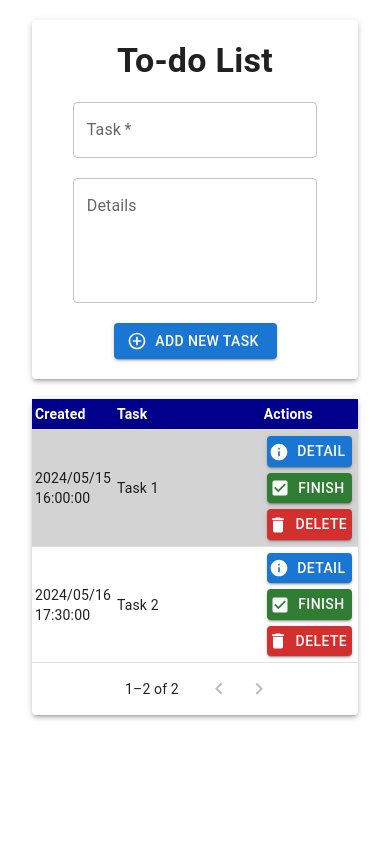
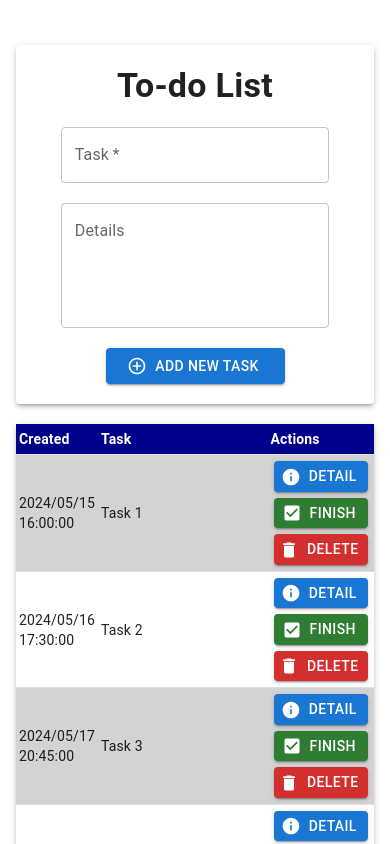
Before and after one commit to The-Aldi-Tri/to-do_app_client, a React (Create React App) app: page / in a window 390 px wide. Shown: the top 844 px of the page. Built offline with nearby package versions, Linux system fonts and the light colour scheme.

Commit message:
Make more responsive

```diff
--- a/src/App.css
+++ b/src/App.css
@@ -36,3 +36,18 @@
     transform: rotate(360deg);
   }
 }
+
+.container {
+  margin-top: 25px;
+  display: flex;
+  flex-direction: row;
+  /* Arrange components horizontally by default */
+}
+
+/* Media query for smaller screens */
+@media (max-width: 1000px) {
+  .container {
+    flex-direction: column;
+    /* Change direction to vertical for smaller screens */
+  }
+}
--- a/src/App.js
+++ b/src/App.js
@@ -1,5 +1,4 @@
 import React, { useState } from "react";
-import { Container } from "@mui/material";
 import "./App.css";
 import MuiTable from "./components/MuiTable";
 import MuiForm from "./components/MuiForm";
@@ -10,8 +9,20 @@ const dummy = [
     "Task 1",
     "lorem ipsum dolor sit amet",
     new Date("2024-05-15T09:00:00")
-  ), // Empty description
-  createData("Task 2", "A short description", new Date("2024-05-16T10:30:00")), // Short description
+  ),
+  createData("Task 2", "A short description", new Date("2024-05-16T10:30:00")),
+  createData(
+    "Task 3",
+    "A longer description for Task 3",
+    new Date("2024-05-17T13:45:00")
+  ),
+  createData("Task 4", "", new Date("2024-05-18T15:15:00")),
+  createData(
+    "Task 5",
+    "Another short description",
+    new Date("2024-05-19T17:00:00")
+  ),
+  createData("Task 6", "Description 6", new Date("2024-05-20T08:00:00")),
 ];
 
 const App = () => {
@@ -22,13 +33,13 @@ const App = () => {
   };
 
   return (
-    <Container maxWidth="md">
+    <div className="container">
       <br />
       <MuiForm sharedData={sharedData} handleSharedData={handleSharedData} />
       <br />
       <MuiTable sharedData={sharedData} handleSharedData={handleSharedData} />
       <br />
-    </Container>
+    </div>
   );
 };
 
```
